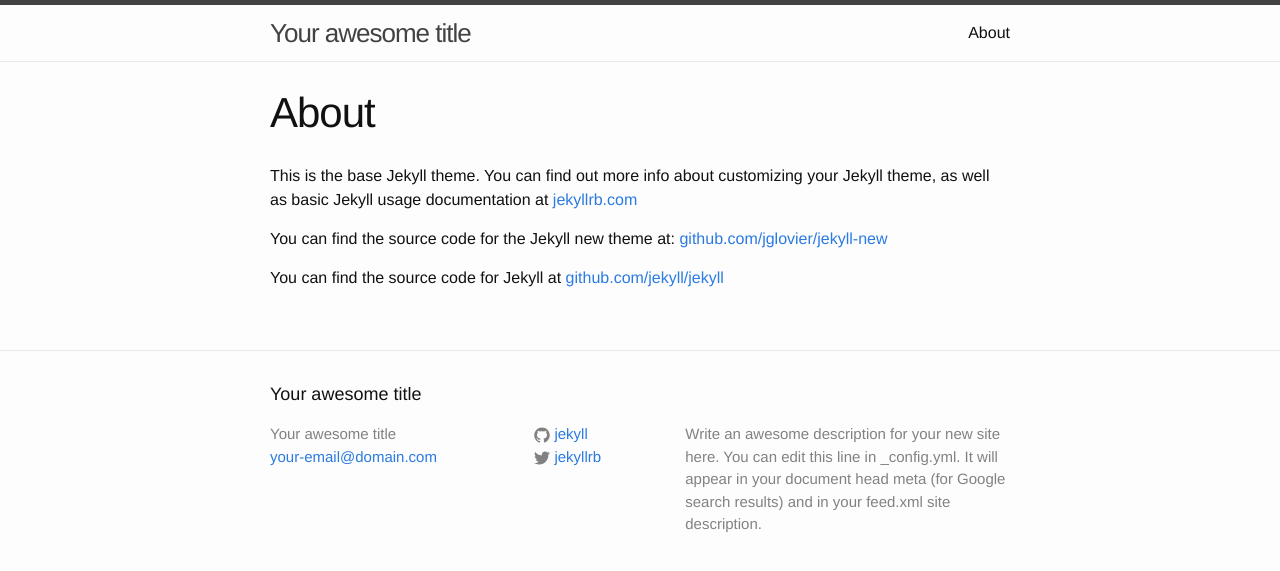
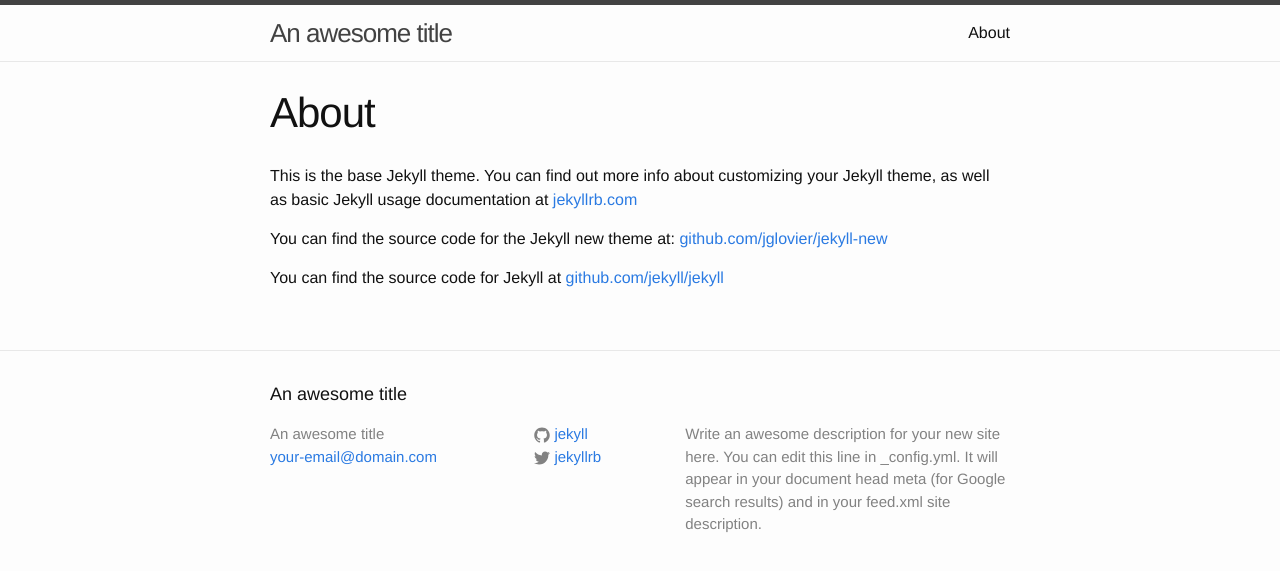
Before and after one commit to meaganbird/meaganbird.github.io, a Jekyll site: the page built from about.md, in a window 1280 px wide. Shown: the top 571 px of the page. Built offline with Jekyll 4.4.1, drawn with Linux system fonts in a browser that asks for light colours.

Commit message:
config changes

```diff
--- a/_config.yml
+++ b/_config.yml
@@ -1,12 +1,12 @@
 # Site settings
-title: Your awesome title
+title: An awesome title
 email: your-email@domain.com
 description: > # this means to ignore newlines until "baseurl:"
   Write an awesome description for your new site here. You can edit this
   line in _config.yml. It will appear in your document head meta (for
   Google search results) and in your feed.xml site description.
 baseurl: "" # the subpath of your site, e.g. /blog/
-url: "http://yourdomain.com" # the base hostname & protocol for your site
+url: "http://blog.meaganbird.com" # the base hostname & protocol for your site
 twitter_username: jekyllrb
 github_username:  jekyll
 
```
